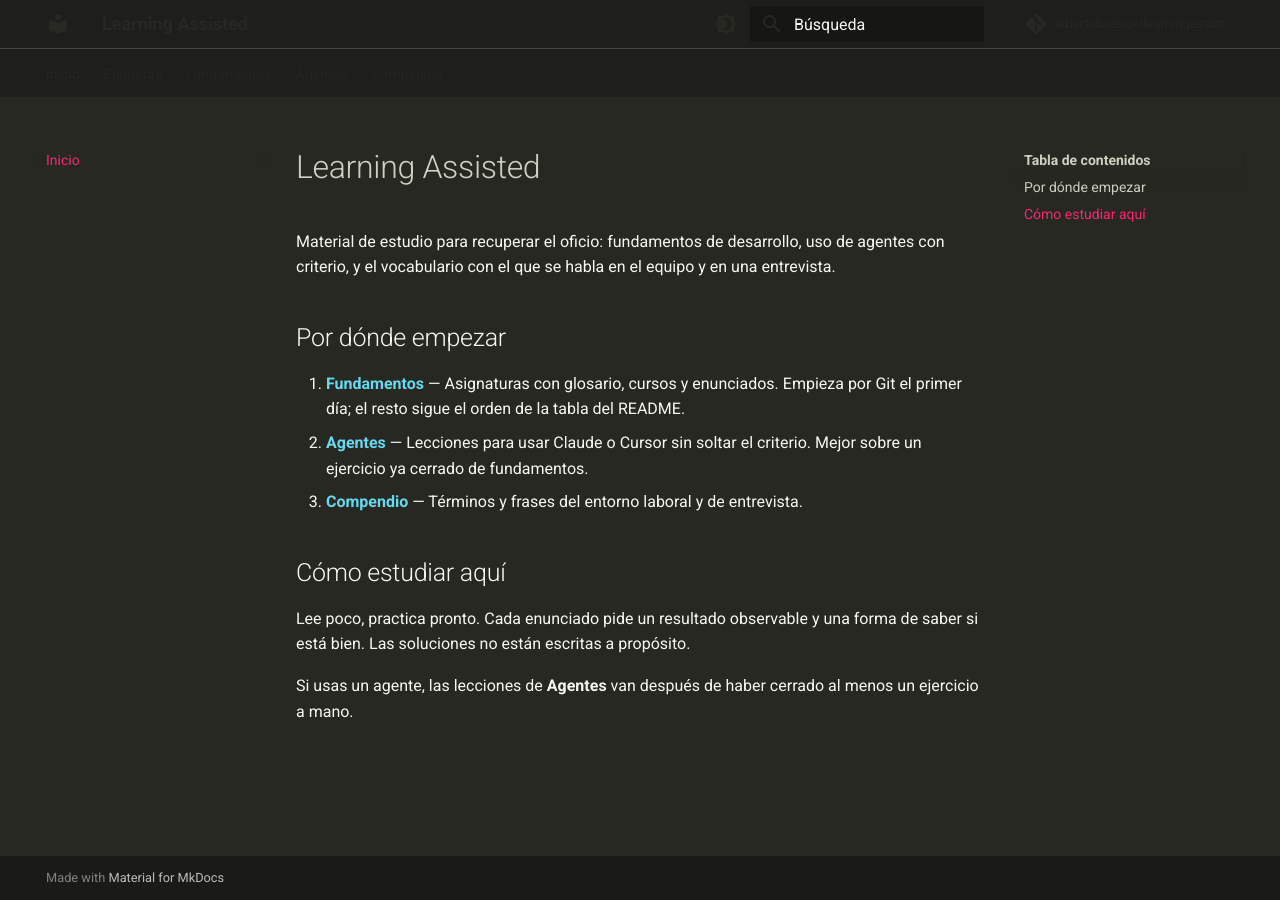
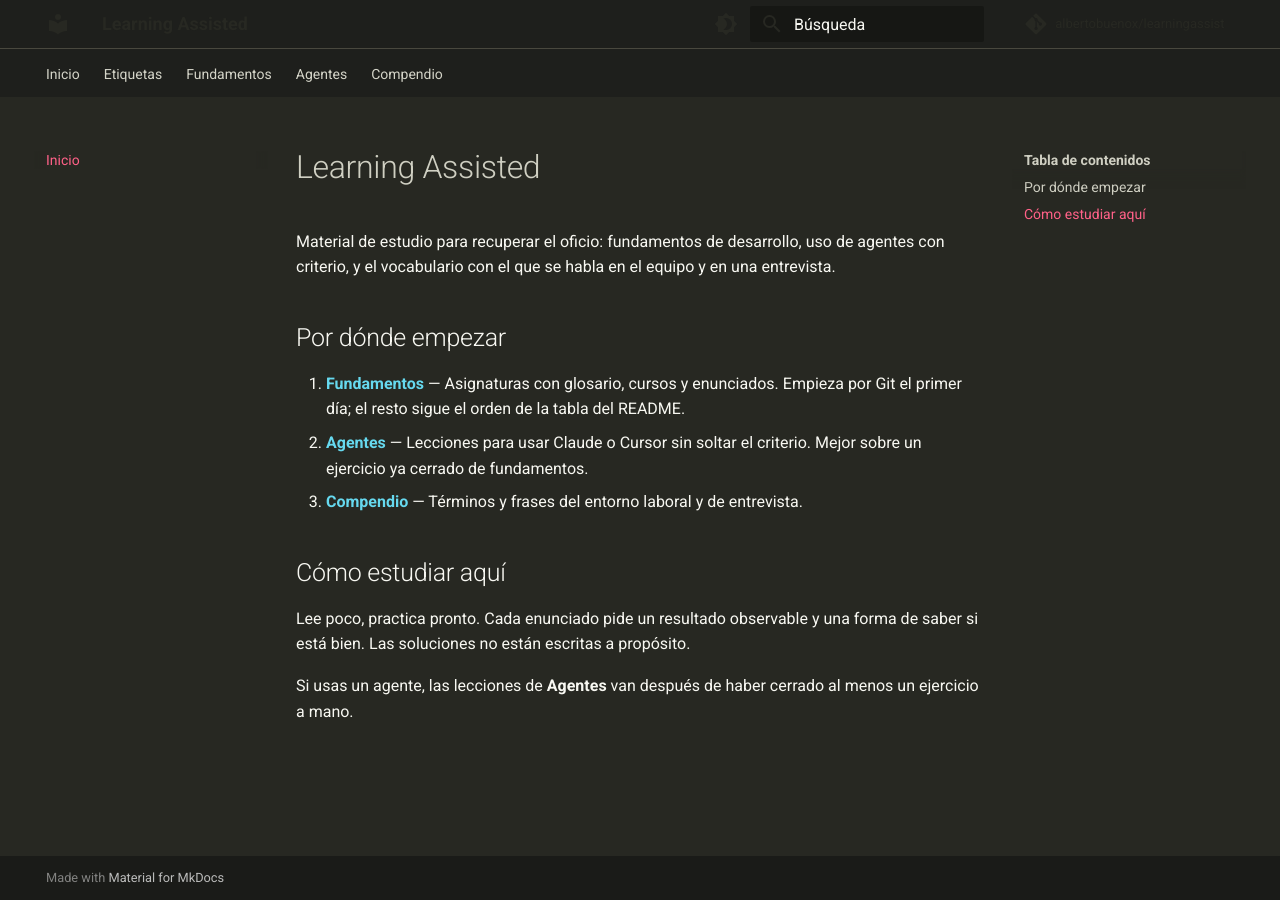
Before and after one commit to albertobuenox/learningassist, an MkDocs documentation site: the page built from docs/index.md, in a window 1280 px wide. Built offline with MkDocs 1.6.1 and Material for MkDocs 9.7.7, drawn with Linux system fonts in a browser that asks for light colours; comment, search, counter and statistics services are not loaded.

Commit message:
Cambiado color de algunas tipos para hacerlas más accesibles

```diff
--- a/docs/stylesheets/extra.css
+++ b/docs/stylesheets/extra.css
@@ -6,8 +6,8 @@
   --md-primary-fg-color--dark: #c41a57;
   --md-primary-bg-color: #272822;
   --md-primary-bg-color--light: #f8f8f2;
-  --md-accent-fg-color: #a6e22e;
-  --md-accent-fg-color--transparent: #a6e22e1a;
+  --md-accent-fg-color: #c4f04a;
+  --md-accent-fg-color--transparent: #c4f04a1a;
   --md-accent-bg-color: #272822;
   --md-accent-bg-color--light: #f8f8f2;
 }
@@ -71,15 +71,20 @@
   border-bottom: 1px solid #49483e;
 }
 
+[data-md-color-scheme="slate"] .md-tabs__link {
+  color: #d4d4c8;
+  opacity: 1;
+}
+
 [data-md-color-scheme="slate"] .md-tabs__link--active,
 [data-md-color-scheme="slate"] .md-tabs__link:hover {
-  color: #a6e22e;
+  color: #c4f04a;
 }
 
 [data-md-color-scheme="slate"] .md-nav__link--active,
 [data-md-color-scheme="slate"] .md-nav__link--active:focus,
 [data-md-color-scheme="slate"] .md-nav__link--active:hover {
-  color: #f92672;
+  color: #ff6188;
 }
 
 /* Admonition accents closer to Monokai */
```
